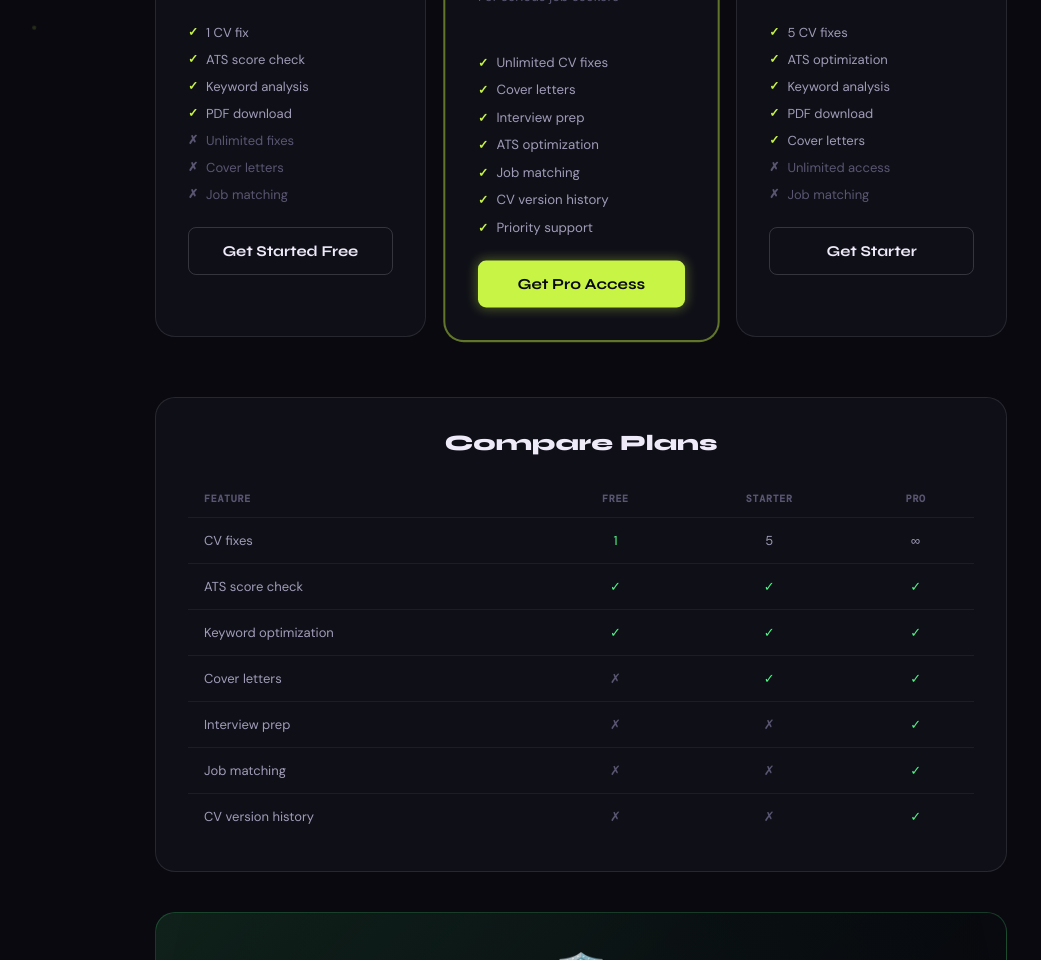
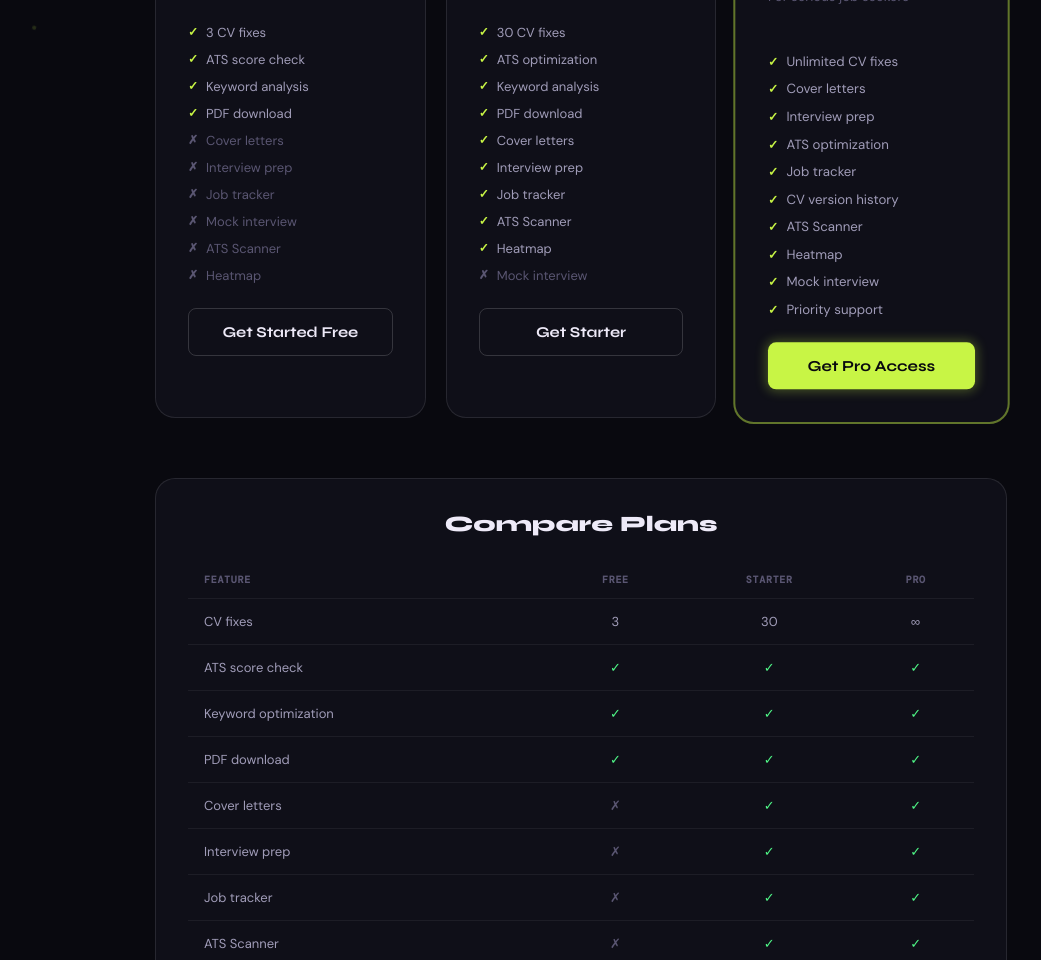
Before and after one commit to william07469/HiresFlows, a website: page pricing.html in a window 1280 px wide. Shown: the part 529-1489 px from the top of the page, without its empty margins (59-1100 px from the left). Drawn offline with nearby package versions, Linux system fonts and the light colour scheme.

Commit message:
Update Starter plan to 30 fixes, add feature comparison table to pricing page

```diff
--- a/pricing.html
+++ b/pricing.html
@@ -174,18 +174,41 @@ footer a:hover{color:var(--lime)}
       <div class="pc-price">$0</div>
       <div class="pc-desc">Perfect for testing the waters</div>
       <div class="pc-feats">
-        <div class="pf">1 CV fix</div>
+        <div class="pf">3 CV fixes</div>
         <div class="pf">ATS score check</div>
         <div class="pf">Keyword analysis</div>
         <div class="pf">PDF download</div>
-        <div class="pf no">Unlimited fixes</div>
         <div class="pf no">Cover letters</div>
-        <div class="pf no">Job matching</div>
+        <div class="pf no">Interview prep</div>
+        <div class="pf no">Job tracker</div>
+        <div class="pf no">Mock interview</div>
+        <div class="pf no">ATS Scanner</div>
+        <div class="pf no">Heatmap</div>
       </div>
       <button class="btn-pc btn-pc-outline" onclick="window.location.href='/'">Get Started Free</button>
     </div>
 
-    <div class="pc featured reveal-scale delay-2">
+    <div class="pc reveal-scale delay-2">
+      <div class="pc-plan">Starter</div>
+      <div class="pc-name">Quick Fix</div>
+      <div class="pc-price">$9</div>
+      <div class="pc-desc">One-time payment, 30 fixes</div>
+      <div class="pc-feats">
+        <div class="pf">30 CV fixes</div>
+        <div class="pf">ATS optimization</div>
+        <div class="pf">Keyword analysis</div>
+        <div class="pf">PDF download</div>
+        <div class="pf">Cover letters</div>
+        <div class="pf">Interview prep</div>
+        <div class="pf">Job tracker</div>
+        <div class="pf">ATS Scanner</div>
+        <div class="pf">Heatmap</div>
+        <div class="pf no">Mock interview</div>
+      </div>
+      <button class="btn-pc btn-pc-outline" onclick="window.location.href='/'">Get Starter</button>
+    </div>
+
+    <div class="pc featured reveal-scale delay-3">
       <div class="pc-badge">MOST POPULAR</div>
       <div class="pc-plan">Pro</div>
       <div class="pc-name">Active Job Search</div>
@@ -196,28 +219,14 @@ footer a:hover{color:var(--lime)}
         <div class="pf">Cover letters</div>
         <div class="pf">Interview prep</div>
         <div class="pf">ATS optimization</div>
-        <div class="pf">Job matching</div>
+        <div class="pf">Job tracker</div>
         <div class="pf">CV version history</div>
+        <div class="pf">ATS Scanner</div>
+        <div class="pf">Heatmap</div>
+        <div class="pf">Mock interview</div>
         <div class="pf">Priority support</div>
       </div>
       <button class="btn-pc btn-pc-primary" onclick="window.location.href='/'">Get Pro Access</button>
-    </div>
-
-    <div class="pc reveal-scale delay-3">
-      <div class="pc-plan">Starter</div>
-      <div class="pc-name">Quick Fix</div>
-      <div class="pc-price">$9</div>
-      <div class="pc-desc">One-time payment, 5 fixes</div>
-      <div class="pc-feats">
-        <div class="pf">5 CV fixes</div>
-        <div class="pf">ATS optimization</div>
-        <div class="pf">Keyword analysis</div>
-        <div class="pf">PDF download</div>
-        <div class="pf">Cover letters</div>
-        <div class="pf no">Unlimited access</div>
-        <div class="pf no">Job matching</div>
-      </div>
-      <button class="btn-pc btn-pc-outline" onclick="window.location.href='/'">Get Starter</button>
     </div>
   </div>
 
@@ -233,13 +242,18 @@ footer a:hover{color:var(--lime)}
         </tr>
       </thead>
       <tbody>
-        <tr><td>CV fixes</td><td class="check">1</td><td>5</td><td>∞</td></tr>
+        <tr><td>CV fixes</td><td>3</td><td>30</td><td>∞</td></tr>
         <tr><td>ATS score check</td><td class="check">✓</td><td class="check">✓</td><td class="check">✓</td></tr>
         <tr><td>Keyword optimization</td><td class="check">✓</td><td class="check">✓</td><td class="check">✓</td></tr>
+        <tr><td>PDF download</td><td class="check">✓</td><td class="check">✓</td><td class="check">✓</td></tr>
         <tr><td>Cover letters</td><td class="cross">✗</td><td class="check">✓</td><td class="check">✓</td></tr>
-        <tr><td>Interview prep</td><td class="cross">✗</td><td class="cross">✗</td><td class="check">✓</td></tr>
-        <tr><td>Job matching</td><td class="cross">✗</td><td class="cross">✗</td><td class="check">✓</td></tr>
+        <tr><td>Interview prep</td><td class="cross">✗</td><td class="check">✓</td><td class="check">✓</td></tr>
+        <tr><td>Job tracker</td><td class="cross">✗</td><td class="check">✓</td><td class="check">✓</td></tr>
+        <tr><td>ATS Scanner</td><td class="cross">✗</td><td class="check">✓</td><td class="check">✓</td></tr>
+        <tr><td>Heatmap</td><td class="cross">✗</td><td class="check">✓</td><td class="check">✓</td></tr>
+        <tr><td>Mock interview</td><td class="cross">✗</td><td class="cross">✗</td><td class="check">✓</td></tr>
         <tr><td>CV version history</td><td class="cross">✗</td><td class="cross">✗</td><td class="check">✓</td></tr>
+        <tr><td>Priority support</td><td class="cross">✗</td><td class="cross">✗</td><td class="check">✓</td></tr>
       </tbody>
     </table>
   </div>
```
Also changed, not shown: account.html (+1 -1 lines), server.js (+43 -3 lines).
